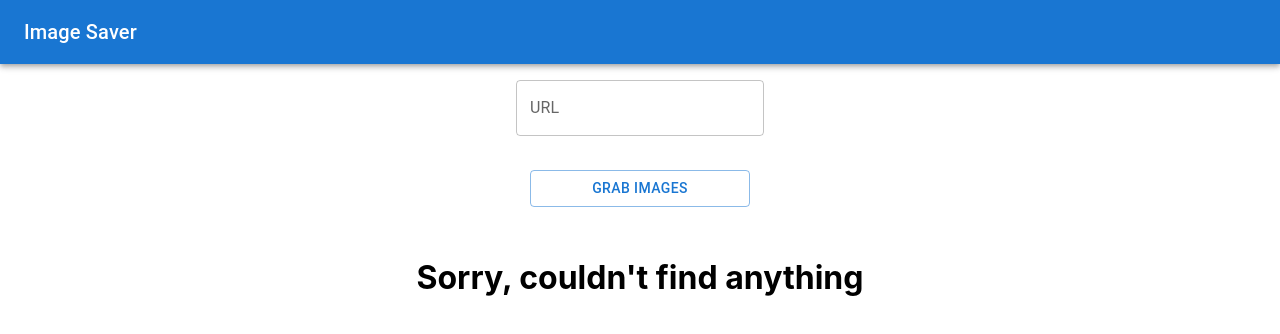
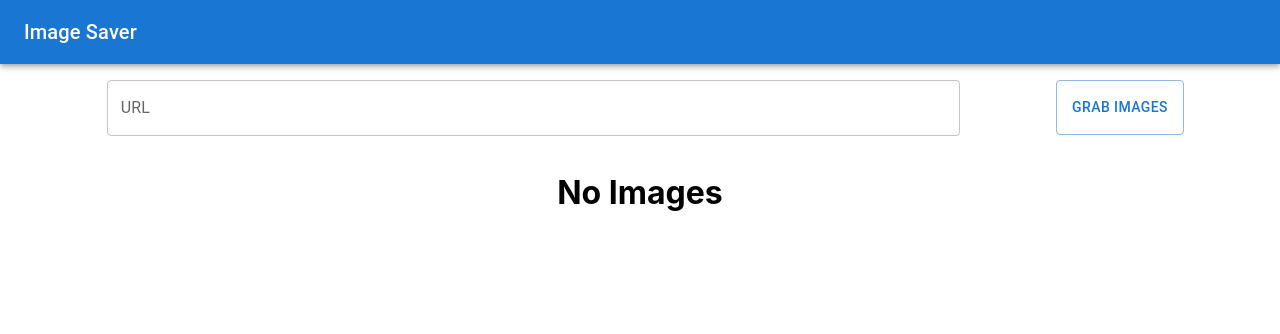
Before and after one commit to avidreactions/imagesaver2, a React (Create React App) app: page / in a window 1280 px wide. Shown: the top 334 px of the page. Built offline with nearby package versions, Linux system fonts and the light colour scheme.

Commit message:
fix loading, add appbar, reorganize frontend

```diff
--- a/src/App.js
+++ b/src/App.js
@@ -1,12 +1,12 @@
 import React from "react";
-import Form from "./components/Form";
 import NavBar from "./components/NavBar";
+import Gallery from "./components/Gallery";
 
 const App = () => {
   return (
     <div>
       <NavBar />
-      <Form />
+      <Gallery />
     </div>
   );
 };
--- a/src/components/Form.js
+++ /dev/null
@@ -1,119 +0,0 @@
-import React, { useState } from "react";
-import {
-  Box,
-  TextField,
-  Button,
-  ImageList,
-  ImageListItem,
-  Snackbar,
-  FormControl,
-} from "@mui/material";
-import MuiAlert from "@mui/material/Alert";
-
-const AlertMessage = React.forwardRef(function Alert(props, ref) {
-  return <MuiAlert elevation={6} ref={ref} variant="filled" {...props} />;
-});
-
-const Form = () => {
-  const [urlInput, setUrlInput] = useState("");
-  const [imageUrls, setImageUrls] = useState([]);
-  const [open, setOpen] = useState(false);
-  const [severity, setSeverity] = useState("success");
-
-  const handleClick = async () => {
-    const postObj = { url: urlInput };
-
-    fetch("http://127.0.0.1:5000/imagesaver", {
-      method: "POST",
-      headers: {
-        "Content-Type": "application/json",
-      },
-      body: JSON.stringify(postObj),
-    })
-      .then((response) => response.json())
-      .then((data) => {
-        setImageUrls(data.data);
-        setSeverity("success");
-        setOpen(true);
-      })
-      .catch((error) => {
-        setSeverity("error");
-        setOpen(true);
-      });
-  };
-  const handleOnChange = (event) => {
-    event.preventDefault();
-    setUrlInput(event.target.value);
-  };
-
-  const handleClose = (event, reason) => {
-    if (reason === "clickaway") {
-      return;
-    }
-
-    setOpen(false);
-  };
-
-  return (
-    <>
-      <FormControl
-        sx={{
-          margin: "1em auto",
-          textAlign: "center",
-          left: "50%",
-          transform: "translate(-50%)",
-        }}
-      >
-        <TextField
-          id="outlined-basic"
-          label="URL"
-          name="url"
-          variant="outlined"
-          onChange={handleOnChange}
-        />
-        <br />
-        <Button
-          variant="outlined"
-          onClick={handleClick}
-          sx={{
-            margin: "1em",
-          }}
-        >
-          Grab Images
-        </Button>
-      </FormControl>
-      <ImageList
-        sx={{ width: "50%", height: 700, margin: "0 auto" }}
-        cols={imageUrls.length > 0 ? 3 : 1}
-        rowHeight={164}
-      >
-        {imageUrls.length > 0 ? (
-          imageUrls.map((image) => (
-            <ImageListItem key={image}>
-              <img
-                src={`${image}?w=164&h=164&fit=crop&auto=format`}
-                alt="images"
-                loading="lazy"
-              />
-            </ImageListItem>
-          ))
-        ) : (
-          <Box sx={{ textAlign: "center", margin: " 0 auto" }}>
-            <h1>Sorry, couldn't find anything</h1>
-          </Box>
-        )}
-      </ImageList>
-      <Snackbar open={open} autoHideDuration={6000} onClose={handleClose}>
-        <AlertMessage
-          onClose={handleClose}
-          severity={severity}
-          sx={{ width: "100%" }}
-        >
-          {severity === "success" ? "Success!" : "There was an error :("}
-        </AlertMessage>
-      </Snackbar>
-    </>
-  );
-};
-
-export default Form;
--- /dev/null
+++ b/src/components/Gallery.js
@@ -0,0 +1,60 @@
+import React, { useState } from "react";
+import { Box, Snackbar, Grid } from "@mui/material";
+import MuiAlert from "@mui/material/Alert";
+import SearchBar from "./SearchBar";
+
+const AlertMessage = React.forwardRef(function Alert(props, ref) {
+  return <MuiAlert elevation={6} ref={ref} variant="filled" {...props} />;
+});
+
+const Gallery = () => {
+  const [imageUrls, setImageUrls] = useState([]);
+  const [open, setOpen] = useState(false);
+  const [severity, setSeverity] = useState("");
+
+  const handleClose = (event, reason) => {
+    if (reason === "clickaway") {
+      return;
+    }
+
+    setOpen(false);
+  };
+
+  return (
+    <>
+      <SearchBar
+        setImageUrls={setImageUrls}
+        setSeverity={setSeverity}
+        setOpen={setOpen}
+      />
+      <Grid container direction="row">
+        {imageUrls.length > 0 ? (
+          imageUrls.map((image) => (
+            <Grid item>
+              <img
+                src={`${image}?w=164&h=164&fit=crop&auto=format`}
+                alt="images"
+                loading="lazy"
+              />
+            </Grid>
+          ))
+        ) : (
+          <Box sx={{ textAlign: "center", margin: " 0 auto" }}>
+            <h1>No Images</h1>
+          </Box>
+        )}
+      </Grid>
+      <Snackbar open={open} autoHideDuration={6000} onClose={handleClose}>
+        <AlertMessage
+          onClose={handleClose}
+          severity={severity}
+          sx={{ width: "100%" }}
+        >
+          {severity === "success" ? "Success!" : "There was an error :("}
+        </AlertMessage>
+      </Snackbar>
+    </>
+  );
+};
+
+export default Gallery;
--- a/src/components/NavBar.js
+++ b/src/components/NavBar.js
@@ -1,7 +1,7 @@
 import React from "react";
 import { Box, AppBar, Toolbar, Typography } from "@mui/material";
 
-const NavBar = () => {
+const NavBar = (props) => {
   return (
     <Box sx={{ flexGrow: 1 }}>
       <AppBar position="static">
--- /dev/null
+++ b/src/components/SearchBar.js
@@ -0,0 +1,94 @@
+import React, { useState } from "react";
+import {
+  FormControl,
+  TextField,
+  Button,
+  Grid,
+  CircularProgress,
+} from "@mui/material";
+
+const SearchBar = (props) => {
+  const { setImageUrls, setSeverity, setOpen } = props;
+
+  const [urlInput, setUrlInput] = useState("");
+  const [loading, setLoading] = useState(false);
+  const handleClick = async () => {
+    const postObj = { url: urlInput };
+    setLoading(true);
+    fetch("http://127.0.0.1:5000/imagesaver", {
+      method: "POST",
+      headers: {
+        "Content-Type": "application/json",
+      },
+      body: JSON.stringify(postObj),
+    })
+      .then((response) => response.json())
+      .then((data) => {
+        setImageUrls(data.data);
+        setSeverity("success");
+        setOpen(true);
+        setLoading(false);
+      })
+      .catch((error) => {
+        setSeverity("error");
+        setOpen(true);
+        setLoading(false);
+      });
+  };
+
+  const handleOnChange = (event) => {
+    event.preventDefault();
+    setUrlInput(event.target.value);
+  };
+
+  return (
+    <>
+      <FormControl
+        sx={{
+          margin: "1em auto",
+          textAlign: "center",
+          left: "50%",
+          transform: "translate(-50%)",
+          width: "100%",
+        }}
+      >
+        <Grid container>
+          <Grid item xs={1}></Grid>
+          <Grid item xs={8}>
+            <TextField
+              id="outlined-basic"
+              label="URL"
+              name="url"
+              variant="outlined"
+              onChange={handleOnChange}
+              sx={{ width: "100%" }}
+            />
+          </Grid>
+          <Grid item xs={3}>
+            <Button
+              variant="outlined"
+              onClick={handleClick}
+              sx={{ height: "55px" }}
+              disabled={loading}
+            >
+              {loading && (
+                <CircularProgress
+                  size={30}
+                  sx={{
+                    position: "absolute",
+                    top: 12,
+                    left: 38,
+                    zIndex: 1,
+                  }}
+                />
+              )}
+              {loading ? "Loading" : "Grab Images"}
+            </Button>
+          </Grid>
+        </Grid>
+      </FormControl>
+    </>
+  );
+};
+
+export default SearchBar;
```
